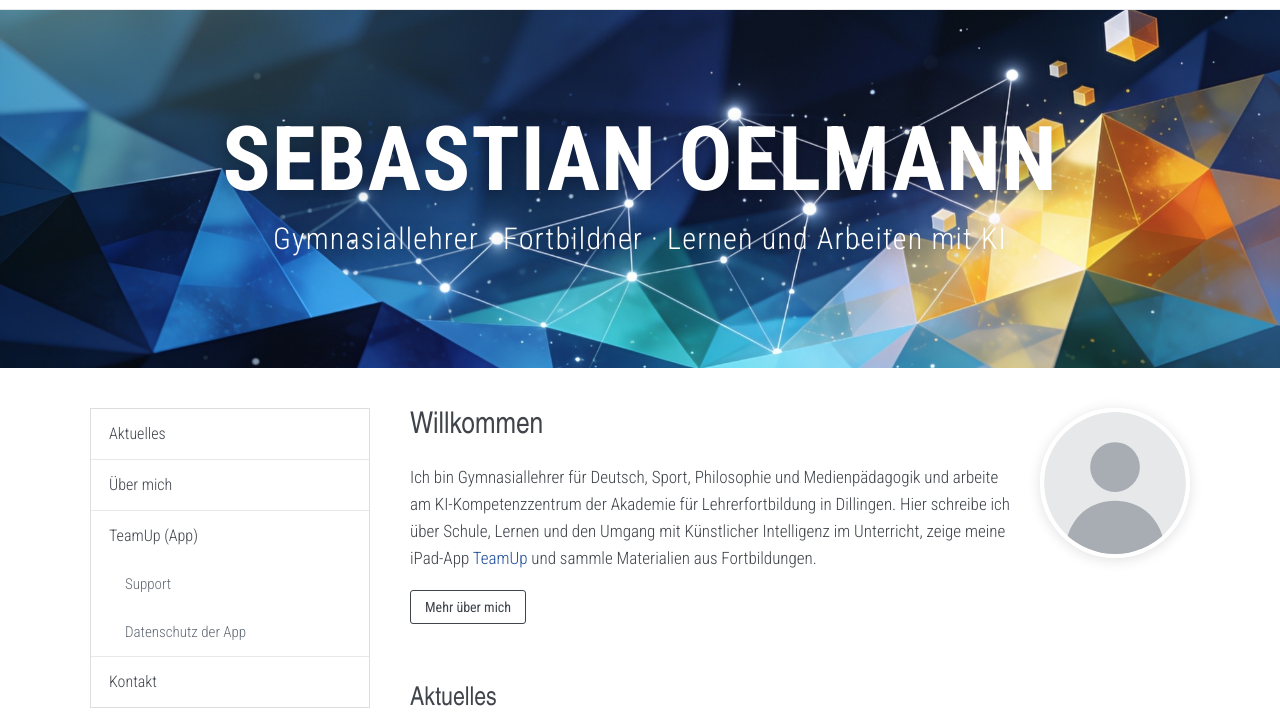
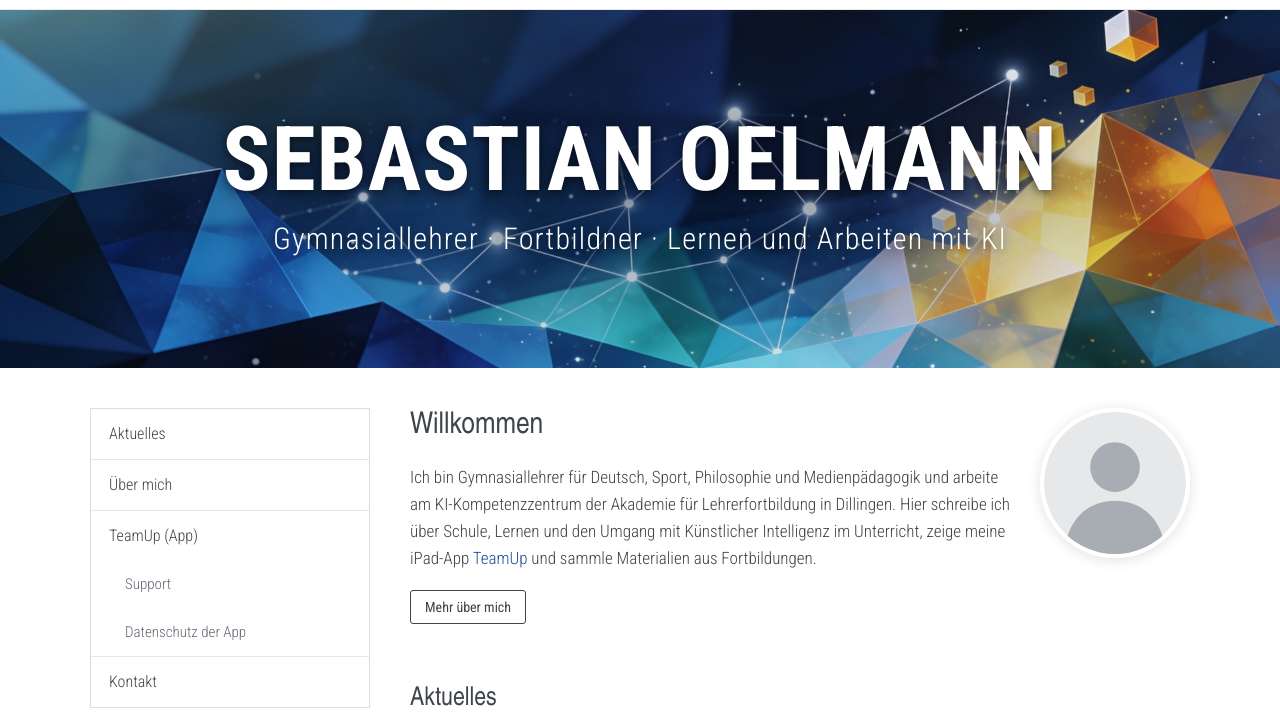
Before and after one commit to SebOlic-Vader/website, an Eleventy site: page src/index.njk in a window 1280 px wide. Shown: the part 51-779 px from the top of the page. Built offline with nearby package versions, Linux system fonts and the light colour scheme; Eleventy itself is replaced by a stand-in of ours; files that its build step writes are made by us from their sources; a web font is replaced by a local one.

Commit message:
Abdunklung hinter dem Titeltext

```diff
--- a/src/assets/css/style.css
+++ b/src/assets/css/style.css
@@ -68,7 +68,8 @@ th { font-weight: 500; }
 /* Titelbild */
 .held { position: relative; height: clamp(230px, 28vw, 400px); background: var(--blau) url(../img/hero.jpg) center / cover no-repeat; display: flex; align-items: center; justify-content: center; text-align: center; color: #fff; }
 .held--klein { height: clamp(190px, 22vw, 300px); }
-.held__text { padding: 0 20px; text-shadow: 0 2px 18px rgba(0,0,0,.35); }
+.held::before { content: ""; position: absolute; inset: 0; background: radial-gradient(ellipse 60% 70% at 50% 50%, rgba(6,24,52,.45), rgba(6,24,52,.12) 70%, rgba(6,24,52,0)); }
+.held__text { position: relative; padding: 0 20px; text-shadow: 0 2px 10px rgba(0,0,0,.55), 0 0 30px rgba(0,0,0,.35); }
 .held__name { margin: 0; font-weight: 700; font-size: clamp(38px, 7vw, 92px); line-height: 1; letter-spacing: .01em; text-transform: uppercase; }
 .held__unter { margin: .35em 0 0; font-weight: 300; font-size: clamp(16px, 2.4vw, 30px); letter-spacing: .04em; }
 .held--klein .held__name { font-size: clamp(30px, 5vw, 64px); }
```
